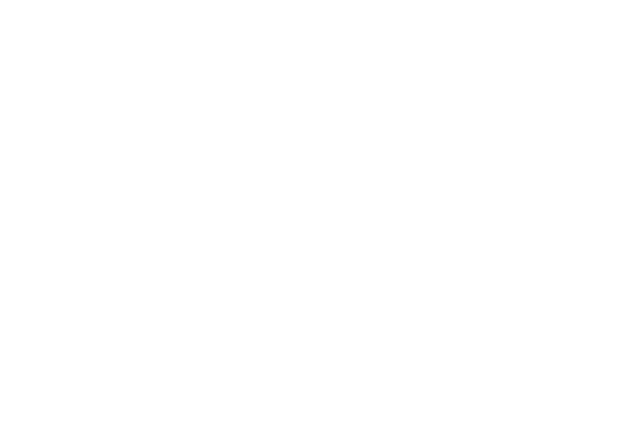
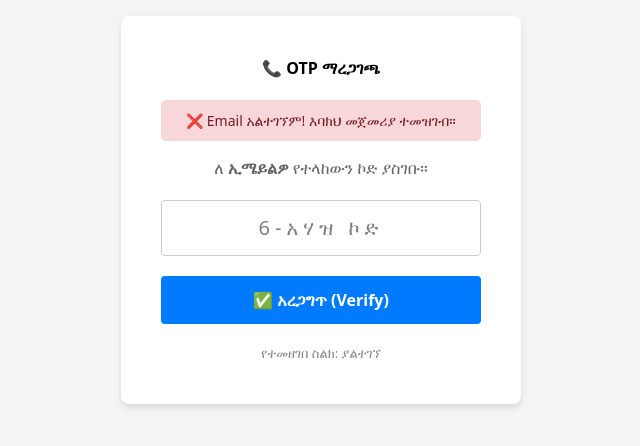
Before and after one commit to petroshambir/phone-call, a React (Vite) app in the folder Client/: page /verify-otp in a window 1280 px wide. Shown: the part 190-636 px from the top of the page, without its empty margins (319-959 px from the left). Built offline with nearby package versions, Linux system fonts and the light colour scheme.

Commit message:
fix verifyotp page

```diff
--- a/Client/src/pages/VerifyOtp.jsx
+++ b/Client/src/pages/VerifyOtp.jsx
@@ -1,126 +1,21 @@
-
-// import { useState, useEffect } from "react";
-// import { useNavigate } from "react-router-dom";
-
-// // 🔑 ማስተካከያ 1: setUserPhone ን እና phone ን እንደ prop መቀበል
-// function VerifyOtp({ setUserPhone, userEmail, phone }) {
-//     const [otp, setOtp] = useState("");
-//     const [errorMsg, setErrorMsg] = useState("");
-//     const navigate = useNavigate();
-
-//     // ⚠️ ማስታወሻ: phone የሚለው prop ከ Register ሲመጣ፣ እዚህም መኖር አለበት።
-//     // ነገር ግን፣ Backend'ዎ OTPን የሚያረጋግጠው በ Email ስለሆነ, ከ Register የመጣውን Email እንጠቀም.
-
-//     // 🔑 ማስተካከያ: ስልክ ቁጥር ከ Register ካልመጣ በቀጥታ ወደ Home መላክ (የሚፈልጉት ከሆነ)
-
-//     useEffect(() => {
-//         // ይህ የ OTP ማረጋገጫ ገጽ ነው, ስለዚህ ሁልጊዜ ስልክ ቁጥሩን ከ Register.jsx ወይም ከሌላ ቦታ መምጣቱን ያረጋግጡ
-//         if (!userEmail) {
-//             setErrorMsg("❌ Email አልተገኘም! ወደ መግቢያ ገጽ ይመለሱ.");
-//             // navigate("/"); // ወደ መመዝገቢያ ይመልሳል
-//         }
-//     }, [userEmail]);
-
-
-//     const handleVerify = async () => {
-//         if (!otp || otp.length !== 6) {
-//             setErrorMsg("ትክክለኛ 6 አሃዝ OTP ያስገቡ");
-//             return;
-//         }
-
-//         try {
-//             const res = await fetch("https://phone-call-backend.onrender.com", {
-//                 method: "POST",
-//                 headers: { "Content-Type": "application/json" },
-//                 // ⚠️ Backend ዎ በ OTP እና Email ስለሚያረጋግጥ፣ email እንልካለን
-//                 body: JSON.stringify({ email: userEmail, otp })
-//             });
-
-//             const data = await res.json();
-
-//             if (data.success) {
-//                 alert("✅ OTP Verified Successfully!");
-
-//                 // ************************************************************
-//                 // 🔑 ወሳኝ ማስተካከያ 2: ስልክ ቁጥሩን ወደ App.jsx State መመለስ
-//                 // ይህ እርምጃ Home Component ን ያነቃቃል!
-//                 // ************************************************************
-//                 if (phone && setUserPhone) {
-//                     setUserPhone(phone); // ስልክ ቁጥሩን ወደ App.jsx ይመልሳል
-//                 } else {
-//                     // እንደ አማራጭ: ስልኩን ከ Backend መልስ መውሰድ ከፈለጉ
-//                     // አሁን ባለው Auth Route መልሱ ላይ phone ስለሌለ, phone ከ Register.jsx መምጣት አለበት.
-//                     console.error("Phone prop or setUserPhone function is missing.");
-//                 }
-
-//                 // ወደ Homepage ይሂድ (App.jsx ወደ Home ከመግባቱ በፊት isAuthenticated ን ያረጋግጣል)
-//                 navigate("/home");
-
-//             } else {
-//                 setErrorMsg("❌ አልተሳካም: " + data.message);
-//             }
-//         } catch (err) {
-//             setErrorMsg("❌ አገናኝ ስህተት ወይም Server ችግር");
-//             console.error("Verification Error:", err);
-//         }
-//     };
-
-//     return (
-//         <div style={{ padding: 20, textAlign: 'center' }}>
-//             <h2 style={{ marginBottom: 20 }}>📞 OTP አስገባ</h2>
-
-//             {errorMsg && (
-//                 <div style={{ color: 'red', marginBottom: 15, border: '1px solid red', padding: 10, borderRadius: 5 }}>
-//                     {errorMsg}
-//                 </div>
-//             )}
-
-//             <p style={{ marginBottom: 10 }}>ኮዱን ወደ **{userEmail || "የእርስዎ ኢሜይል"}** ልከናል.</p>
-
-//             <input
-//                 type="text"
-//                 placeholder="6-digit OTP"
-//                 value={otp}
-//                 onChange={(e) => setOtp(e.target.value)}
-//                 style={{ padding: 10, width: "200px", border: '1px solid #ccc', borderRadius: 4 }}
-//             />
-
-//             <button
-//                 onClick={handleVerify}
-//                 style={{ marginLeft: 10, padding: 10, backgroundColor: '#007bff', color: 'white', border: 'none', borderRadius: 4, cursor: 'pointer' }}
-//             >
-//                 ✅ Verify
-//             </button>
-
-//             <p style={{ marginTop: 20, fontSize: 'small', color: '#666' }}>
-//                 ለማረጋገጥ የሚጠቀሙት ስልክ: **{phone || "ያልተገኘ"}**
-//             </p>
-//         </div>
-//     );
-// }
-
-// export default VerifyOtp;
-
 import { useState, useEffect } from "react";
 import { useNavigate } from "react-router-dom";
-import axios from "axios"; // 🔑 Axios ታክሏል
+import axios from "axios";
 
-// 🔑 props በትክክል እየተቀበሉ ነው: { setUserPhone, userEmail, phone }
 function VerifyOtp({ setUserPhone, userEmail, phone }) {
     const [otp, setOtp] = useState("");
     const [errorMsg, setErrorMsg] = useState("");
     const navigate = useNavigate();
 
-    // 🔑 Render Backend URL ከ End-point ጋር
-    const backendUrl = "https://phone-call-backend.onrender.com/api/auth/verify-otp"; // 🔑 ትክክለኛ End-point!
+    // Backend URL
+    const backendUrl = "https://phone-call-backend.onrender.com/api/auth/verify-otp";
 
     useEffect(() => {
+        // ኢሜይል ከሌለ ተጠቃሚው በስህተት ነው እዚህ ገጽ የመጣው ማለት ነው
         if (!userEmail) {
-            setErrorMsg("❌ Email አልተገኘም! ወደ መመዝገቢያ ገጽ ይመለሱ.");
-            // navigate("/"); // ወዲያውኑ ወደ መመዝገቢያ መላክ ይችላሉ
+            setErrorMsg("❌ Email አልተገኘም! እባክህ መጀመሪያ ተመዝገብ።");
         }
     }, [userEmail]);
-
 
     const handleVerify = async () => {
         if (!otp || otp.length !== 6) {
@@ -129,40 +24,106 @@
         }
 
         try {
-            // 🔑 ማስተካከያ: Axios ን ከትክክለኛው URL ጋር መጠቀም
             const res = await axios.post(backendUrl, {
-                email: userEmail, // ከ App.jsx እንደ Prop የመጣው
+                email: userEmail,
                 otp: otp
             });
 
-            const data = res.data; // 🔑 ለ Axios, መልሱ በ res.data ውስጥ ነው ያለው
-
-            if (data.success) {
+            if (res.data.success) {
                 alert("✅ OTP Verified Successfully!");
 
-                // 🔑 ወሳኝ ማስተካከያ: ስልክ ቁጥሩን ወደ App.jsx State መመለስ
+                // ስልኩን ወደ App.jsx ስቴት እንመልሰው (Login እንዲሆን)
                 if (phone && setUserPhone) {
                     setUserPhone(phone);
-                } else {
-                    console.error("Phone prop or setUserPhone function is missing.");
                 }
 
+                // ወደ Home ገጽ እንላክ
                 navigate("/home");
-
             } else {
-                setErrorMsg("❌ አልተሳካም: " + data.message);
+                setErrorMsg("❌ አልተሳካም: " + res.data.message);
             }
         } catch (err) {
-            // 🔑 ለ Axios የተሻሻለ የስህተት አያያዝ
             const errorMessage = err.response?.data?.message || "አገናኝ ስህተት ወይም Server ችግር";
             setErrorMsg("❌ አልተሳካም: " + errorMessage);
-            console.error("Verification Error:", err);
         }
     };
 
     return (
-        <div style={{ padding: 20, textAlign: 'center' }}>
-            {/* ... (ቀሪው የ HTML/JSX ኮድ ተመሳሳይ ነው) ... */}
+        <div style={{
+            minHeight: '100vh',
+            display: 'flex',
+            justifyContent: 'center',
+            alignItems: 'center',
+            backgroundColor: '#f3f4f6'
+        }}>
+            <div style={{
+                backgroundColor: 'white',
+                padding: '40px',
+                borderRadius: '8px',
+                boxShadow: '0 4px 6px rgba(0,0,0,0.1)',
+                width: '100%',
+                maxWidth: '400px',
+                textAlign: 'center'
+            }}>
+                <h2 style={{ marginBottom: '20px', fontWeight: 'bold' }}>📞 OTP ማረጋገጫ</h2>
+
+                {errorMsg && (
+                    <div style={{
+                        color: '#721c24',
+                        backgroundColor: '#f8d7da',
+                        padding: '10px',
+                        borderRadius: '5px',
+                        marginBottom: '15px',
+                        fontSize: '14px'
+                    }}>
+                        {errorMsg}
+                    </div>
+                )}
+
+                <p style={{ marginBottom: '20px', color: '#666' }}>
+                    ለ <strong>{userEmail || "ኢሜይልዎ"}</strong> የተላከውን ኮድ ያስገቡ።
+                </p>
+
+                <input
+                    type="text"
+                    placeholder="6-አሃዝ ኮድ"
+                    maxLength="6"
+                    value={otp}
+                    onChange={(e) => setOtp(e.target.value)}
+                    style={{
+                        padding: '12px',
+                        width: '100%',
+                        border: '1px solid #ccc',
+                        borderRadius: '4px',
+                        textAlign: 'center',
+                        fontSize: '20px',
+                        letterSpacing: '5px',
+                        marginBottom: '20px',
+                        display: 'block'
+                    }}
+                />
+
+                <button
+                    onClick={handleVerify}
+                    style={{
+                        width: '100%',
+                        padding: '12px',
+                        backgroundColor: '#007bff',
+                        color: 'white',
+                        border: 'none',
+                        borderRadius: '4px',
+                        cursor: 'pointer',
+                        fontWeight: 'bold',
+                        fontSize: '16px'
+                    }}
+                >
+                    ✅ አረጋግጥ (Verify)
+                </button>
+
+                <p style={{ marginTop: '20px', fontSize: '13px', color: '#888' }}>
+                    የተመዘገበ ስልክ: {phone || "ያልተገኘ"}
+                </p>
+            </div>
         </div>
     );
 }
```
